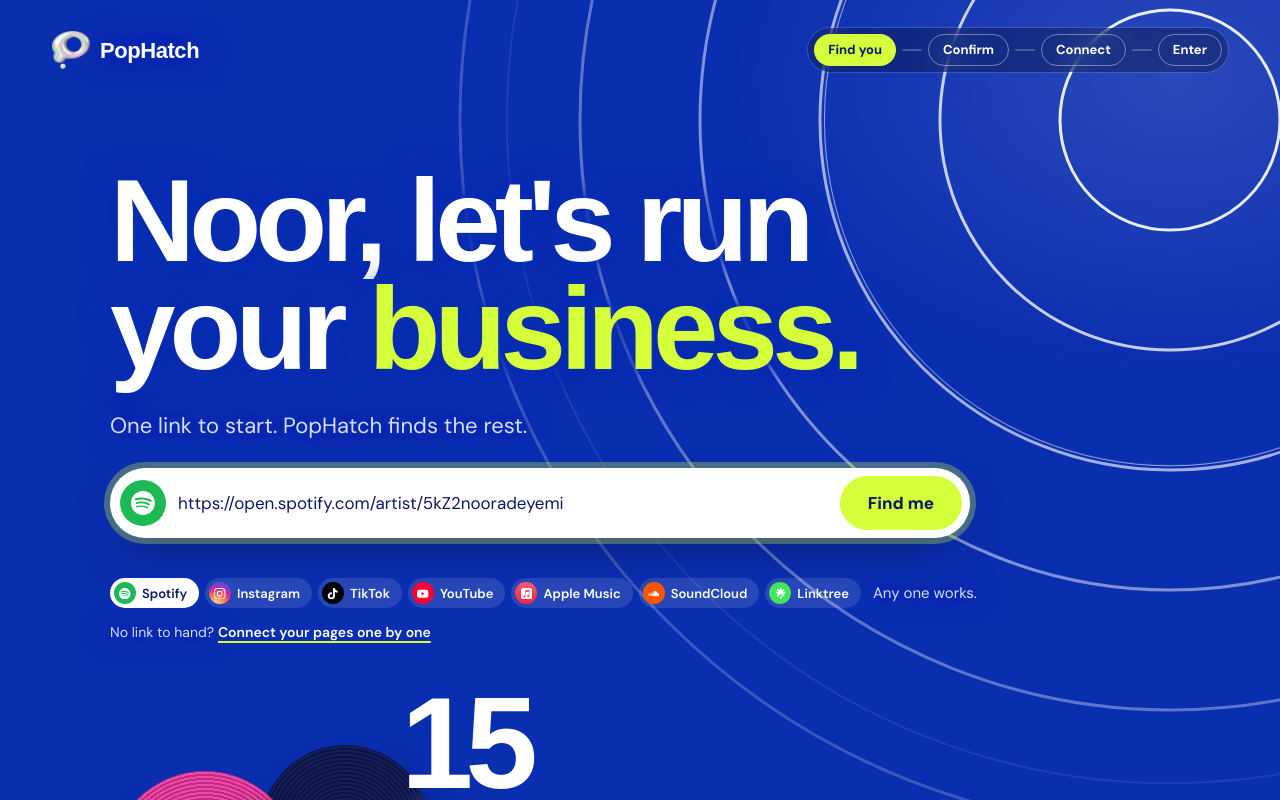
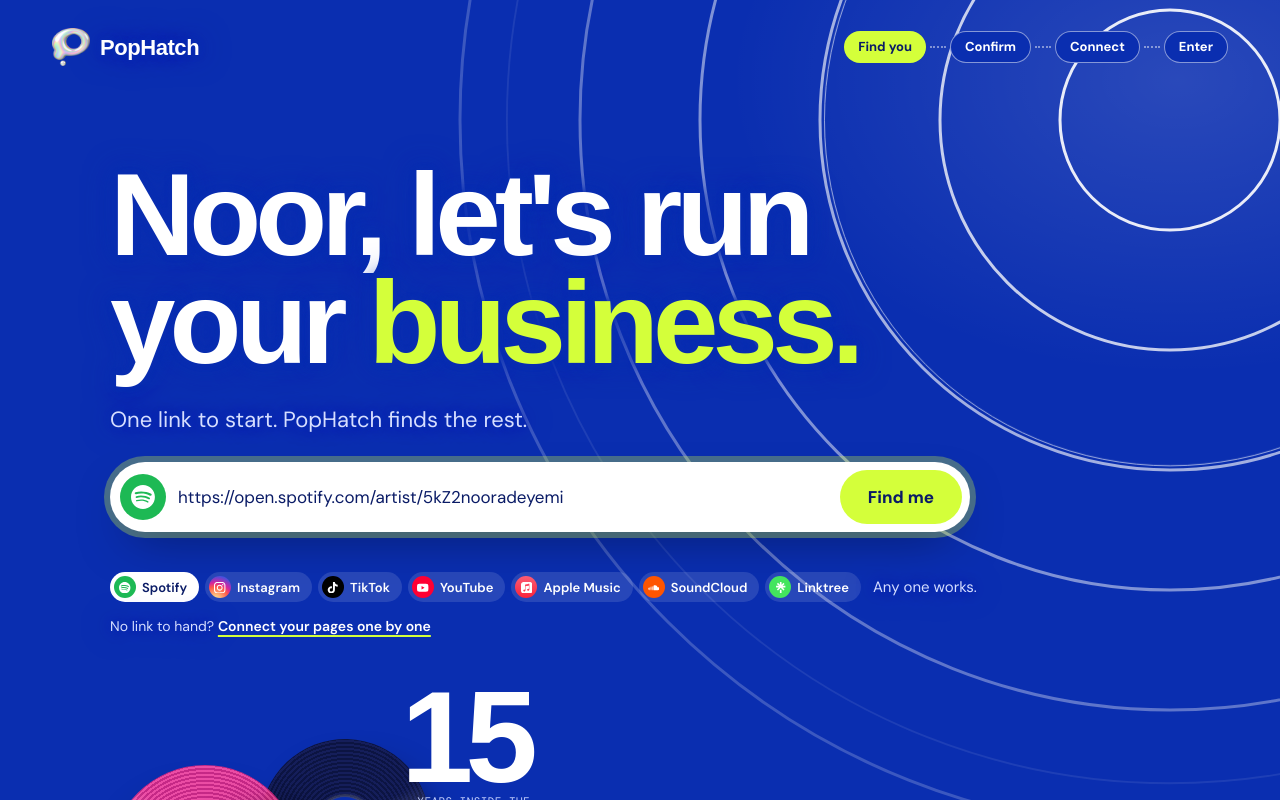
Before and after one commit to mfbz/pophatch-onboarding, a Next.js app: page / in a window 1280 px wide. Shown: the top 800 px of the page. Built offline with nearby package versions, Linux system fonts and the light colour scheme; a web font is replaced by a local one.

Commit message:
fix(ui): the stepper back to the system's pills, joined by short lines

```diff
--- a/src/components/stepper.tsx
+++ b/src/components/stepper.tsx
@@ -18,8 +18,8 @@ const STAGES: ReadonlyArray<{ id: FlowStage; label: string; href: Route }> = [
 const PILL =
   "inline-flex min-h-8 items-center gap-1.5 rounded-pill px-3.5 text-[13px] leading-tight font-bold whitespace-nowrap";
 
-// The prototype's step pills (DESIGN.md, Decisions) in one glass tray, joined by lines that light
-// up lime as far as the artist has come: done is white with a Klein check, current is lime,
+// The prototype's step pills (DESIGN.md, Decisions), joined by short lines: solid lime between two
+// stages the artist has reached, dotted ahead. Done is white with a Klein check, current is lime,
 // upcoming an outline. A done pill is a link back to its page; the current one and those ahead
 // stay plain, because their pages need what the earlier steps collect. On a phone only the current
 // pill shows, with its position, so the bar keeps one line.
@@ -27,10 +27,7 @@ function Stepper({ current, done }: StepperProps) {
   const position = STAGES.findIndex((stage) => stage.id === current) + 1;
 
   return (
-    <ol
-      aria-label="Onboarding progress"
-      className="flex items-center rounded-pill bg-night/35 p-1.5 ring-1 ring-fg/14 backdrop-blur-md max-tablet:bg-transparent max-tablet:p-0 max-tablet:ring-0 max-tablet:backdrop-blur-none"
-    >
+    <ol aria-label="Onboarding progress" className="flex items-center">
       {STAGES.map((stage, index) => {
         const isDone = done.includes(stage.id) && stage.id !== current;
         const isCurrent = stage.id === current;
@@ -55,7 +52,12 @@ function Stepper({ current, done }: StepperProps) {
               <span
                 aria-hidden
                 data-line={lit ? "lit" : "dim"}
-                className="relative mx-1.5 h-0.5 w-5 overflow-hidden rounded-pill bg-fg/22 max-tablet:hidden"
+                className={cn(
+                  "relative mx-1 w-4 max-tablet:hidden",
+                  lit
+                    ? "h-0.5 overflow-hidden rounded-pill"
+                    : "border-t-2 border-dotted border-fg/45"
+                )}
               >
                 {lit && (
                   <span
@@ -90,7 +92,7 @@ function Stepper({ current, done }: StepperProps) {
                 className={cn(
                   PILL,
                   isCurrent && "bg-lime text-navy",
-                  !isCurrent && "border-[1.5px] border-fg/40 text-fg"
+                  !isCurrent && "border-[1.5px] border-fg/50 bg-klein text-fg"
                 )}
               >
                 {stage.label}
```
Also changed, not shown: 1 other file (tests, documents, lock files or other folders).
